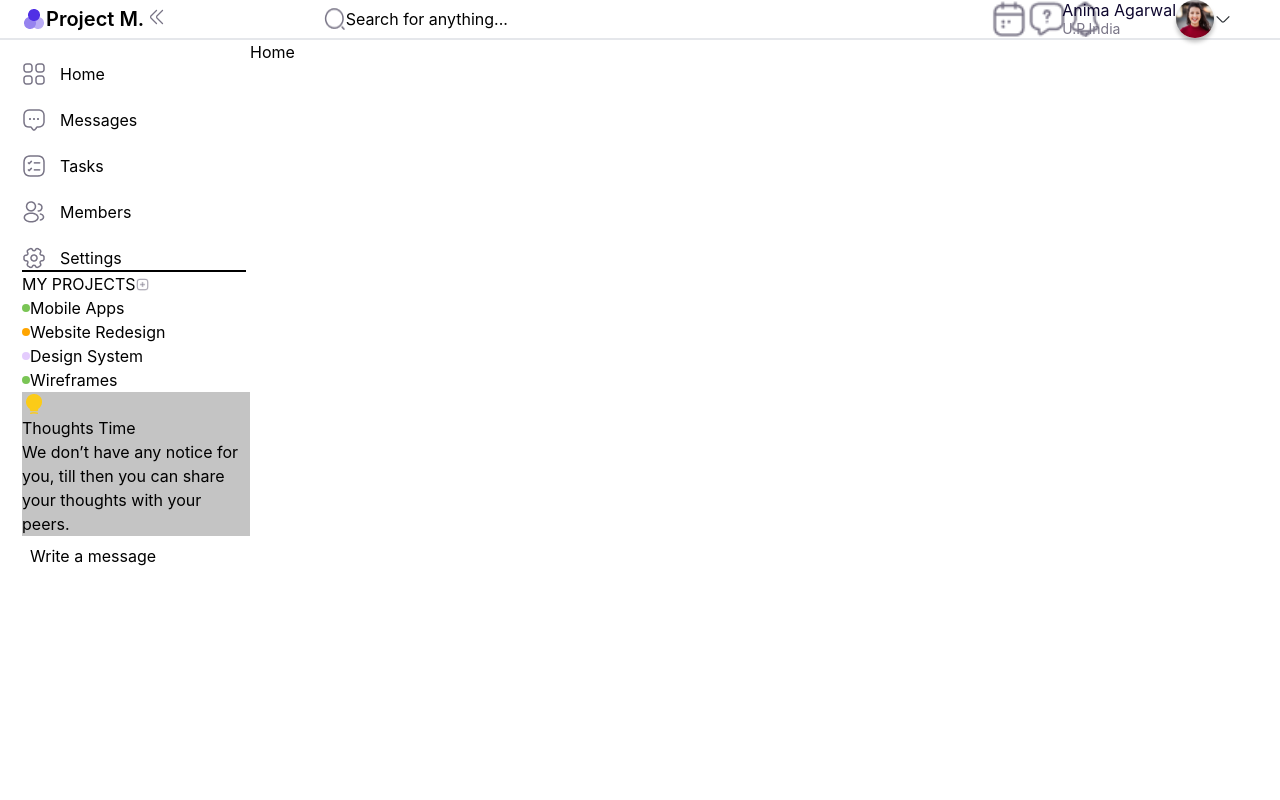
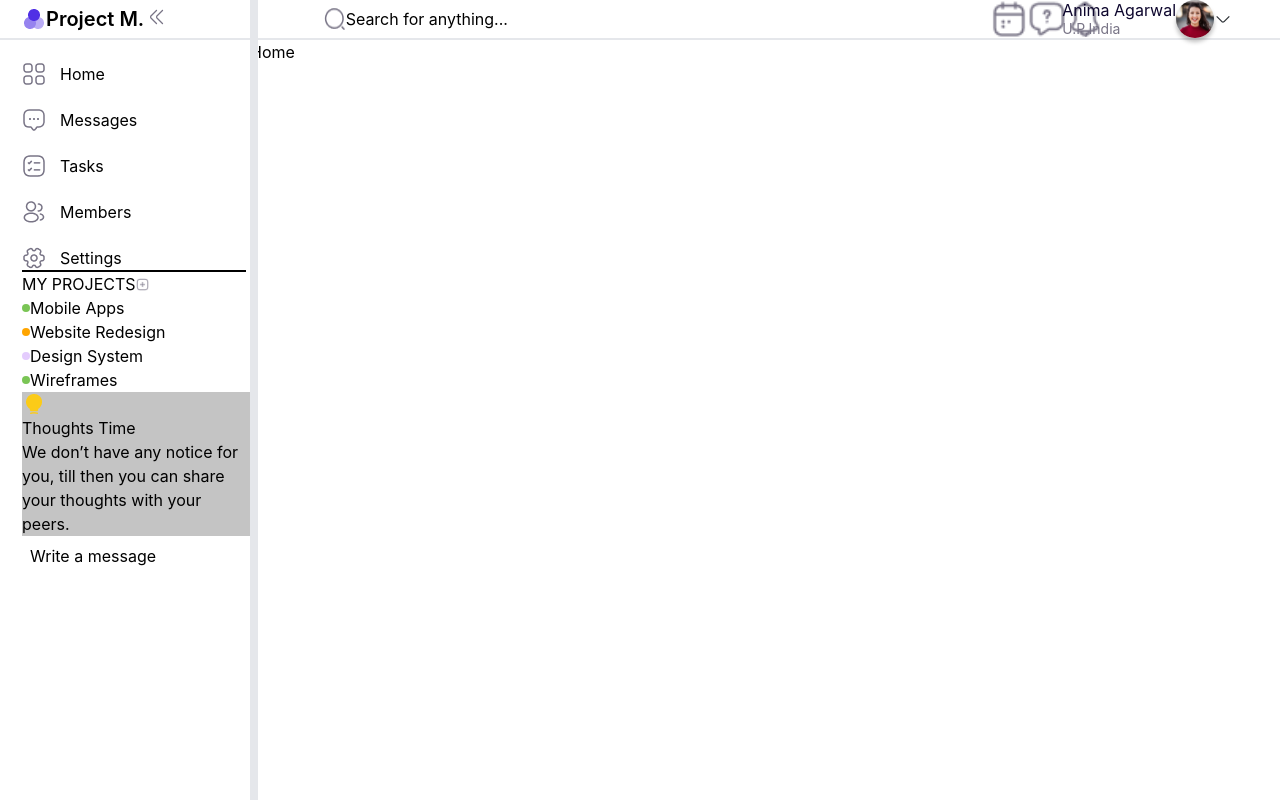
Before and after one commit to abtyagi15/mercor, a React (Create React App) app: page / in a window 1280 px wide. Built offline with nearby package versions, Linux system fonts and the light colour scheme.

Commit message:
Vertical line is added in navbar

```diff
--- a/src/layouts/Layout.js
+++ b/src/layouts/Layout.js
@@ -4,14 +4,14 @@ import Navbar from "../components/Navbar";
 
 const Layout = ({ children }) => {
   return (
-    <>
+    <div className="relative">
       <Header />
       <div className="flex">
         <Navbar />
         <div>{children}</div>
       </div>
-
-    </>
+      <div className="border-4 h-[100vh] w-[1px] absolute top-0 left-[250px] flex-grow-1"></div>
+    </div>
   );
 };
 
```
